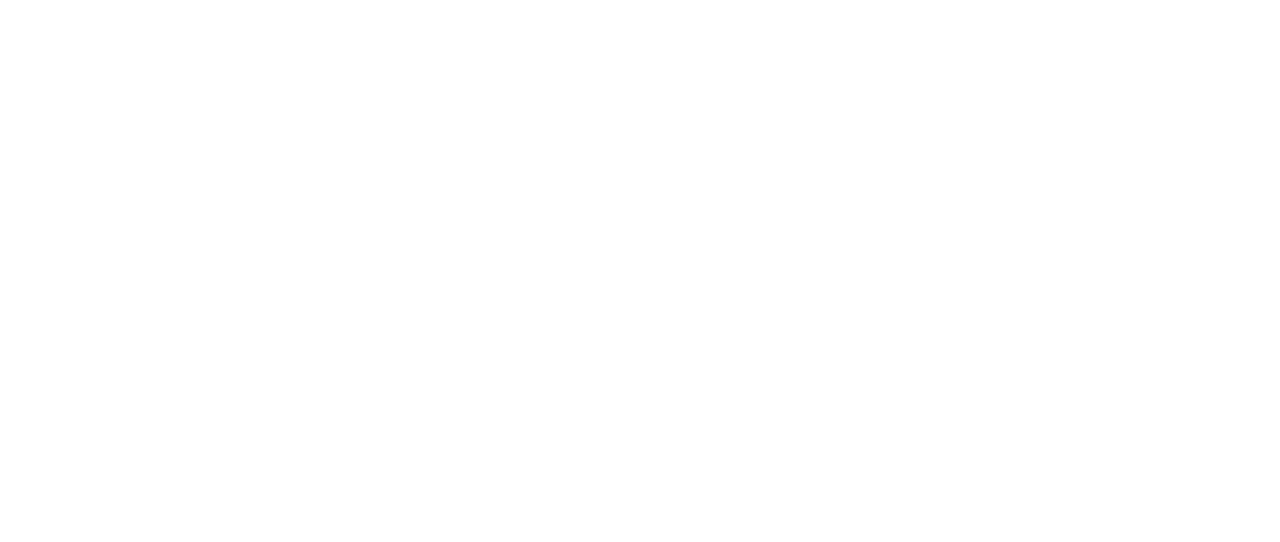
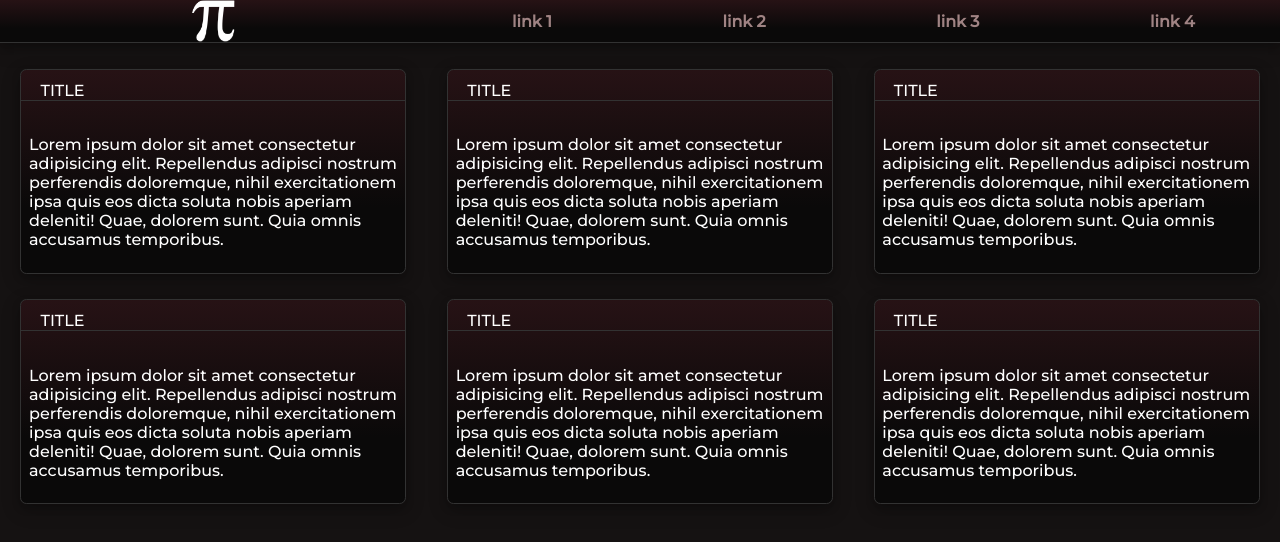
Before and after one commit to HJackdeJong/QDpieS, a plain HTML site: page ui/index.html in a window 1280 px wide. Drawn offline with Linux system fonts and the light colour scheme.

Commit message:
styled site

```diff
--- a/ui/index.html
+++ b/ui/index.html
@@ -5,9 +5,60 @@
     <meta http-equiv="X-UA-Compatible" content="IE=edge">
     <meta name="viewport" content="width=device-width, initial-scale=1.0">
     <link rel="stylesheet" href="styles.css">
-    <title>Document</title>
+    <TITLE>Document</TITLE>
 </head>
 <body>
+    <div class="header depth">
+        <img src="pi.png" alt="logo">
+        <nav>
+            <a href="" class="hoverable">link 1</a>
+            <a href="" class="hoverable">link 2</a>
+            <a href="" class="hoverable">link 3</a>
+            <a href="" class="hoverable">link 4</a>
+        </nav>
+    </div>
+
+    <div id="card-holder">
+            <div class="card depth" >
+            <h1 class="card-header">TITLE</h1>
+            <div class="card-info">
+                <p>Lorem ipsum dolor sit amet consectetur adipisicing elit. Repellendus adipisci nostrum perferendis doloremque, nihil exercitationem ipsa quis eos dicta soluta nobis aperiam deleniti! Quae, dolorem sunt. Quia omnis accusamus temporibus.</p>
+            </div>
+        </div>
+
+        <div class="card depth">
+            <h1 class="card-header">TITLE</h1>
+            <div class="card-info">
+                <p>Lorem ipsum dolor sit amet consectetur adipisicing elit. Repellendus adipisci nostrum perferendis doloremque, nihil exercitationem ipsa quis eos dicta soluta nobis aperiam deleniti! Quae, dolorem sunt. Quia omnis accusamus temporibus.</p>
+            </div>
+        </div>
+
+        <div class="card depth">
+            <h1 class="card-header">TITLE</h1>
+            <div class="card-info">
+                <p>Lorem ipsum dolor sit amet consectetur adipisicing elit. Repellendus adipisci nostrum perferendis doloremque, nihil exercitationem ipsa quis eos dicta soluta nobis aperiam deleniti! Quae, dolorem sunt. Quia omnis accusamus temporibus.</p>
+            </div>
+        </div>
+
+        <div class="card depth">
+            <h1 class="card-header">TITLE</h1>
+            <div class="card-info">
+                <p>Lorem ipsum dolor sit amet consectetur adipisicing elit. Repellendus adipisci nostrum perferendis doloremque, nihil exercitationem ipsa quis eos dicta soluta nobis aperiam deleniti! Quae, dolorem sunt. Quia omnis accusamus temporibus.</p>
+            </div>
+        </div>
+        <div class="card depth">
+            <h1 class="card-header">TITLE</h1>
+            <div class="card-info">
+                <p>Lorem ipsum dolor sit amet consectetur adipisicing elit. Repellendus adipisci nostrum perferendis doloremque, nihil exercitationem ipsa quis eos dicta soluta nobis aperiam deleniti! Quae, dolorem sunt. Quia omnis accusamus temporibus.</p>
+            </div>
+        </div>
+        <div class="card depth">
+            <h1 class="card-header">TITLE</h1>
+            <div class="card-info">
+                <p>Lorem ipsum dolor sit amet consectetur adipisicing elit. Repellendus adipisci nostrum perferendis doloremque, nihil exercitationem ipsa quis eos dicta soluta nobis aperiam deleniti! Quae, dolorem sunt. Quia omnis accusamus temporibus.</p>
+            </div>
+        </div>
+    </div>
 
 </body>
 </html>
--- a/ui/styles.css
+++ b/ui/styles.css
@@ -0,0 +1,77 @@
+@import url('https://fonts.googleapis.com/css2?family=Montserrat:wght@500&display=swap');
+body {
+    font-family: 'Montserrat', sans-serif;
+    width: 100%;
+    height: 99%;
+    background-color: rgb(21, 18, 18);
+    margin: 0 auto;
+    color: white;
+  }
+
+.header {
+    display: grid;
+    grid-template-columns: 1fr 2fr;
+    margin: 0 0;
+    width: 100%;
+    border-bottom: 1px rgb(50, 50, 50) solid ;
+
+}
+
+img {
+    width: 10%;
+    margin: 0 auto;
+}
+
+
+nav {
+    display: flex;
+    justify-content: space-around;
+    align-items: center;
+
+}
+
+nav a {
+    text-decoration: none;
+    font-weight: bold;
+}
+
+.depth {
+    /* background-color: rgba(54, 51, 51, 0.144); */
+    box-shadow: 0 4px 8px 0 rgba(0, 0, 0, 0.2), 0 6px 20px 0 rgba(0, 0, 0, 0.19);
+    perspective: 1000px;
+    background: linear-gradient(to top, rgb(10, 9, 9) 32.4%, rgba(46, 18, 22, 0.687) 98.8%);
+
+}
+
+.hoverable {
+    color: rgba(210, 173, 173, 0.744);
+}
+
+.hoverable:hover {
+    color: rgb(255, 255, 255);
+}
+
+#card-holder {
+    display: flex;
+    flex-wrap: wrap;
+    justify-content: space-around;
+    align-items: center;
+}
+
+.card {
+    width: 30%;
+    border: 1px rgb(50, 50, 50) solid;
+    margin-top: 2%;
+    border-radius: .4em;
+}
+
+.card-header {
+    border-bottom: 1px rgb(50, 50, 50) solid;
+    font-size: medium;
+    font-weight: normal;
+    padding: 0 5%;
+}
+
+.card-info {
+    padding: 2%;
+}
```
Also changed, not shown: ui/pi.png (added).
